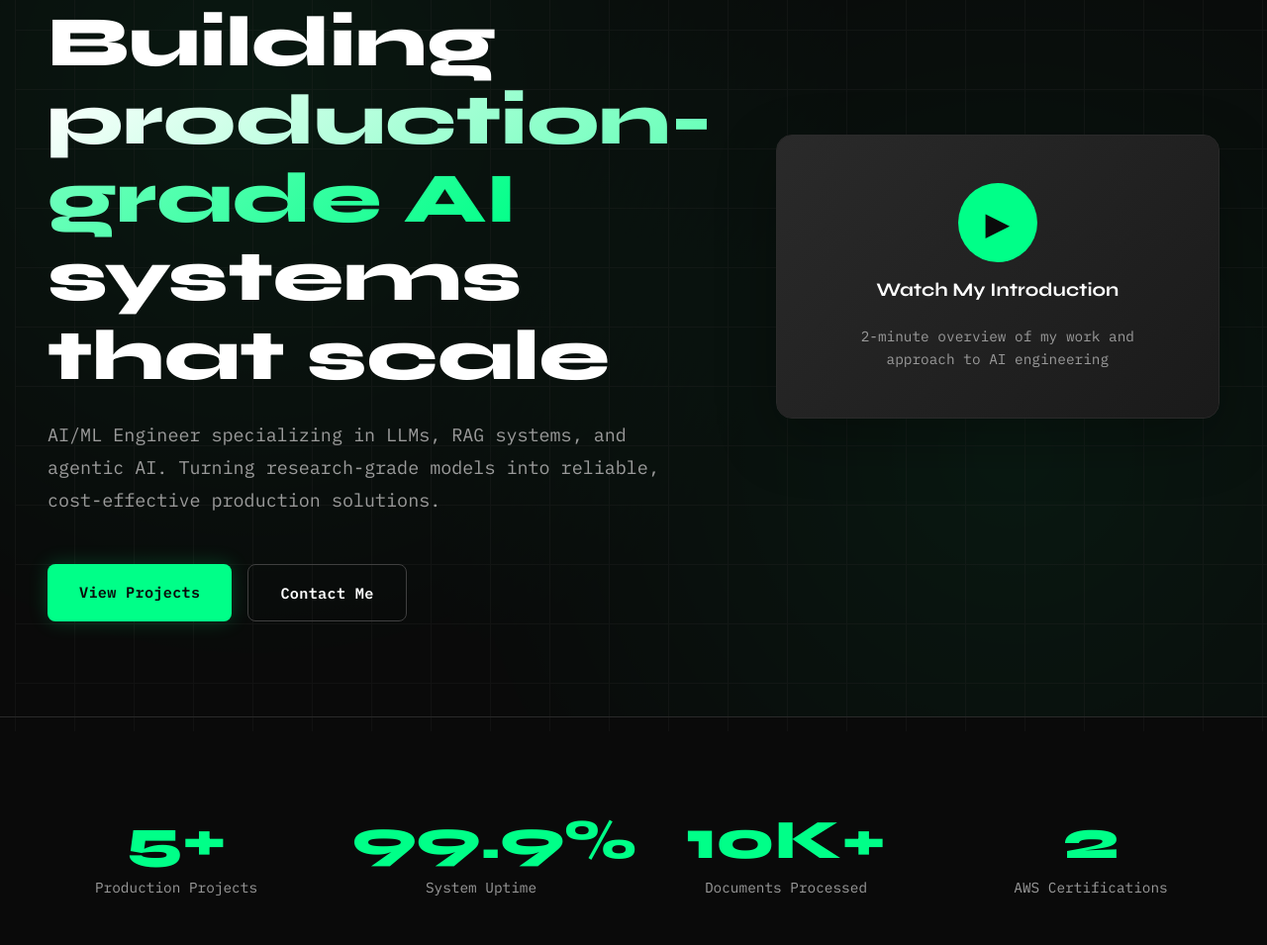
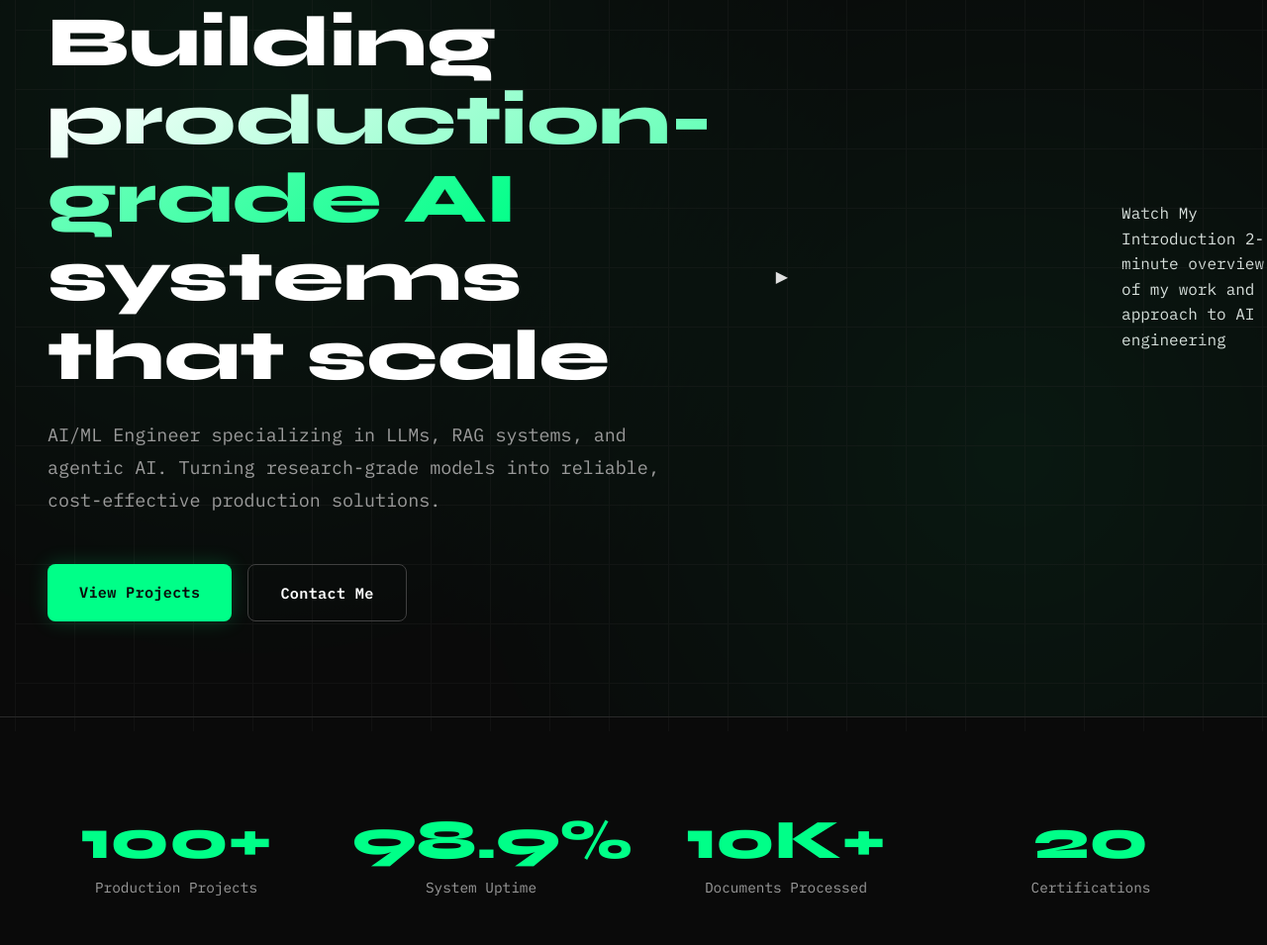
Before and after one commit to Gopib03/Gopib03.github.io, a plain HTML site: page index.html in a window 1280 px wide. Shown: the part 245-1200 px from the top of the page at 99% size. Drawn offline with Linux system fonts and the light colour scheme.

Commit message:
Comment out video section and update stats

```diff
--- a/index.html
+++ b/index.html
@@ -1055,12 +1055,12 @@
                     <a href="#" class="btn btn-secondary" id="heroContactBtn">Contact Me</a>
                 </div>
             </div>
-            <div class="video-container">
-                <div class="video-placeholder">
-                    <div class="video-icon">▶</div>
-                    <h3>Watch My Introduction</h3>
-                    <p>2-minute overview of my work and approach to AI engineering</p>
-                </div>
+            <!div class="video-container">
+                <!div class="video-placeholder">
+                    <!div class="video-icon">▶</div>
+                    <!h3>Watch My Introduction</h3>
+                    <!p>2-minute overview of my work and approach to AI engineering</p>
+                <!/div>
                 <!-- Replace with actual video:
                 <video controls>
                     <source src="your-intro-video.mp4" type="video/mp4">
@@ -1073,11 +1073,11 @@
     <div class="stats-section">
         <div class="stats-grid">
             <div class="stat-item">
-                <div class="stat-number">5+</div>
+                <div class="stat-number">100+</div>
                 <div class="stat-label">Production Projects</div>
             </div>
             <div class="stat-item">
-                <div class="stat-number">99.9%</div>
+                <div class="stat-number">98.9%</div>
                 <div class="stat-label">System Uptime</div>
             </div>
             <div class="stat-item">
@@ -1085,8 +1085,8 @@
                 <div class="stat-label">Documents Processed</div>
             </div>
             <div class="stat-item">
-                <div class="stat-number">2</div>
-                <div class="stat-label">AWS Certifications</div>
+                <div class="stat-number">20</div>
+                <div class="stat-label"> Certifications</div>
             </div>
         </div>
     </div>
```
